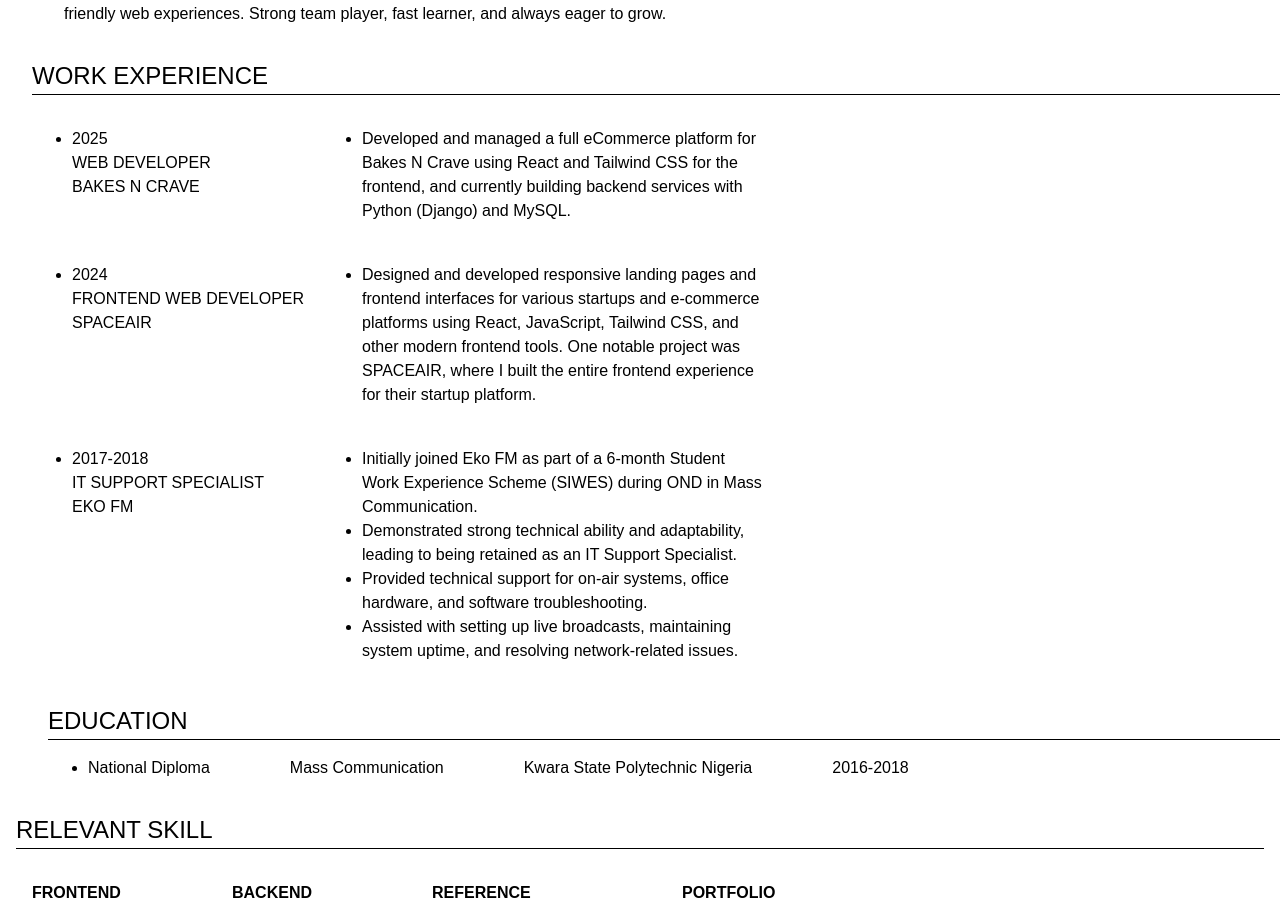
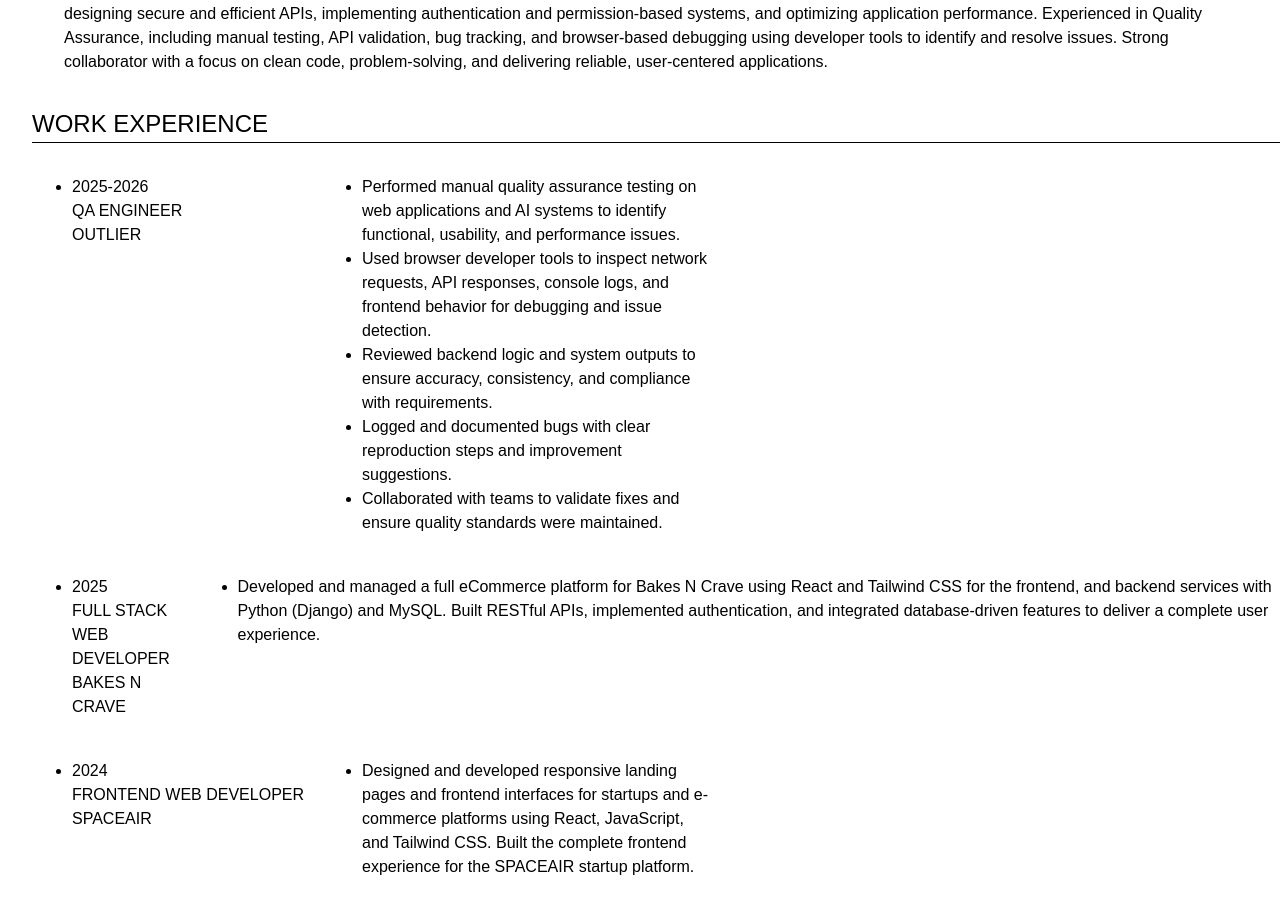
Before and after one commit to Hyfem/ayind-yusuf-resume, a React (Vite) app: page / in a window 1280 px wide. Shown: the part 220-1128 px from the top of the page. Built offline with nearby package versions, Linux system fonts and the light colour scheme; a web font is replaced by a local one.

Commit message:
checking

```diff
--- a/src/assets/component/resume/index.jsx
+++ b/src/assets/component/resume/index.jsx
@@ -7,7 +7,7 @@ function resume (){
                 <div className='border-b border-black'>
                     <div>
                       <h1>AYINDE YUSUF IFEMI.</h1>
-                      <h3> <b>FRONTEND WEB DEVELOPER</b></h3>
+                      <h3> <b>FULL STACK WEB DEVELOPER</b></h3>
                    </div>
                    <div className=' flex item-center justify-center gap-8 '>
                      <div><p> +2348138867930</p></div>
@@ -19,66 +19,98 @@ function resume (){
                 <div className='w-full m-4 text-left'>
                     <h2 className='border-b border-black w-fit'> PROFESSIONAL SUMARY </h2>
                     <p className='m-8'>
-                        Creative and detail-focused Frontend Web Developer
-                        skilled in building responsive websites with React
-                        . Passionate
-                        about turning UI designs into smooth, user-friendly
-                        web experiences. Strong team player, fast learner,
-                        and always eager to grow.
+                        Full Stack Web Developer with strong experience building scalable web applications,
+                        RESTful APIs, and backend systems using Python and Django. Skilled in designing
+                        secure and efficient APIs, implementing authentication and permission-based systems,
+                        and optimizing application performance. Experienced in Quality Assurance, including
+                        manual testing, API validation, bug tracking, and browser-based debugging using
+                        developer tools to identify and resolve issues. Strong collaborator with a focus on
+                        clean code, problem-solving, and delivering reliable, user-centered applications.
                     </p>
 
                 </div>
+
                 <div className='w-full m-4 text-left'>
                     <h2 className='border-b border-black'>WORK EXPERIENCE</h2>
-
 
                     <div className='w-full mt-8 flex gap-10 m-10'>
                         <div className='w-[250px] h-fit'>
                             <ul className='list-disc '>
                                 <li>
-                                    2025 <br />WEB DEVELOPER <br /> BAKES N CRAVE
+                                    2025-2026 <br /> QA ENGINEER <br /> OUTLIER
                                 </li>
                             </ul>
 
                         </div>
-                        <div className='w-[400px]  h-fit'>
+                        <div className='w-[350px]  h-fit'>
                            <ul>
                              <li className='list-disc'>
-                            Developed and managed a full eCommerce platform
-                            for Bakes N Crave using React and Tailwind CSS for
-                            the frontend, and currently building backend
-                            services with Python (Django) and MySQL.
-                            </li>
+                                Performed manual quality assurance testing on web applications and AI systems
+                                to identify functional, usability, and performance issues.
+                             </li>
+                             <li className='list-disc'>
+                                Used browser developer tools to inspect network requests, API responses,
+                                console logs, and frontend behavior for debugging and issue detection.
+                             </li>
+                             <li className='list-disc'>
+                                Reviewed backend logic and system outputs to ensure accuracy, consistency,
+                                and compliance with requirements.
+                             </li>
+                             <li className='list-disc'>
+                                Logged and documented bugs with clear reproduction steps and improvement suggestions.
+                             </li>
+                             <li className='list-disc'>
+                                Collaborated with teams to validate fixes and ensure quality standards were maintained.
+                             </li>
                            </ul>
 
                         </div>
 
                     </div>
+
                     <div className='w-full mt-8 flex gap-10 m-10'>
                         <div className='w-[250px] h-fit'>
                            <ul className='list-disc '>
                             <li>
-                             2024 <br />FRONTEND WEB DEVELOPER <br /> SPACEAIR
+                             2025 <br />FULL STACK WEB DEVELOPER <br /> BAKES N CRAVE
 
                             </li>
                            </ul>
                         </div>
-                        <div className='w-[400px] h-fit'>
+                        <div className='w-[350x] h-fit'>
                            <ul>
                              <li className='list-disc'>
-                                Designed and developed responsive landing
-                                pages and frontend interfaces for various startups
-                                and e-commerce platforms using React, JavaScript,
-                                Tailwind CSS, and other modern frontend tools.
-                                One notable project was SPACEAIR,
-                                where I built the entire frontend
-                                experience for their startup platform.
-
-                            </li>
+                                Developed and managed a full eCommerce platform
+                                for Bakes N Crave using React and Tailwind CSS for
+                                the frontend, and backend services with Python (Django)
+                                and MySQL. Built RESTful APIs, implemented authentication,
+                                and integrated database-driven features to deliver a complete
+                                user experience.
+                             </li>
                            </ul>
                         </div>
 
                     </div>
+
+                    <div className='w-full mt-8 flex gap-10 m-10'>
+                        <div className='w-[250px] h-fit'>
+                            <ul className='list-disc '>
+                                <li>
+                                    2024 <br /> FRONTEND WEB DEVELOPER <br /> SPACEAIR
+                                </li>
+                            </ul>
+                        </div>
+                        <div className='w-[350px] h-fit'>
+                            <ul className='list-disc '>
+                                <li>
+                                    Designed and developed responsive landing pages and frontend interfaces
+                                    for startups and e-commerce platforms using React, JavaScript, and Tailwind CSS.
+                                    Built the complete frontend experience for the SPACEAIR startup platform.
+                                </li>
+                            </ul>
+                        </div>
+                    </div>
+
                     <div className='w-full mt-8 flex gap-10 m-10'>
                         <div className='w-[250px] h-fit'>
                             <ul className='list-disc '>
@@ -87,25 +119,17 @@ function resume (){
                                 </li>
                             </ul>
                         </div>
-                        <div className='w-[400px] h-fit'>
+                        <div className='w-[350px] h-fit'>
                             <ul className='list-disc '>
                                 <li>
-                                    Initially joined Eko FM as part of a 6-month
-                                    Student Work Experience Scheme (SIWES) during
-                                    OND in Mass Communication.
+                                    Provided technical support for broadcast systems, office hardware,
+                                    and software troubleshooting.
                                 </li>
                                 <li>
-                                    Demonstrated strong technical ability and adaptability,
-                                    leading to being retained as an IT Support Specialist.
+                                    Assisted in maintaining system uptime and resolving network-related issues.
                                 </li>
                                 <li>
-                                    Provided technical support for on-air systems,
-                                    office hardware, and software troubleshooting.
-                                </li>
-                                <li>
-                                    Assisted with setting up live broadcasts,
-                                    maintaining system uptime, and resolving
-                                    network-related issues.
+                                    Supported live broadcast setup and ensured smooth daily operations.
                                 </li>
                             </ul>
                         </div>
@@ -119,7 +143,6 @@ function resume (){
                         <li><h4>Mass Communication</h4></li>
                         <li><p>Kwara State Polytechnic Nigeria</p></li>
                         <li><p>2016-2018</p></li>
-
                     </ul>
                 </div>
 
@@ -137,6 +160,7 @@ function resume (){
                             <li>Bootstrap</li>
                         </ul>
                     </div>
+
                     <div className='w-[200px] mt-4'>
                         <h3><b>BACKEND</b></h3>
                         <ul className='list-disc list-inside'>
@@ -145,25 +169,21 @@ function resume (){
                             <li>Sql/MySql</li>
                         </ul>
                     </div>
+
                     <div className='w-[250px] mt-4'>
                         <h3><b>REFERENCE</b></h3>
-                        <p>BAKES N CRAVE</p>
-                        <p>+2348134697642</p>
+                        <p>Available Upon Request</p>
                     </div>
+
                     <div className='w-[350px] mt-4'>
                         <h3><b>PORTFOLIO</b></h3>
                         <p>https://yusufproport.vercel.app/</p>
                     </div>
                 </div>
                     </div>
-
-
-
-
-
             </div>
-
         </div>
     )
 }
+
 export default resume;
```
